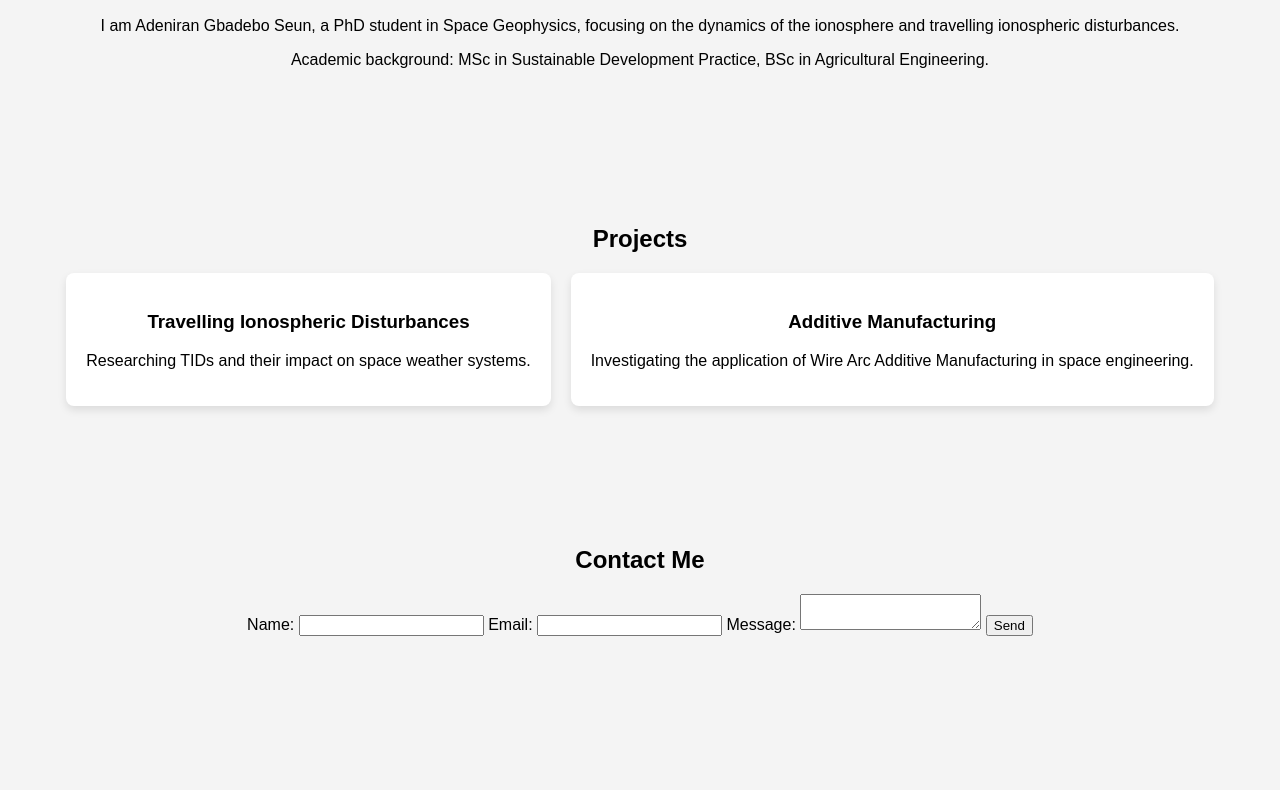
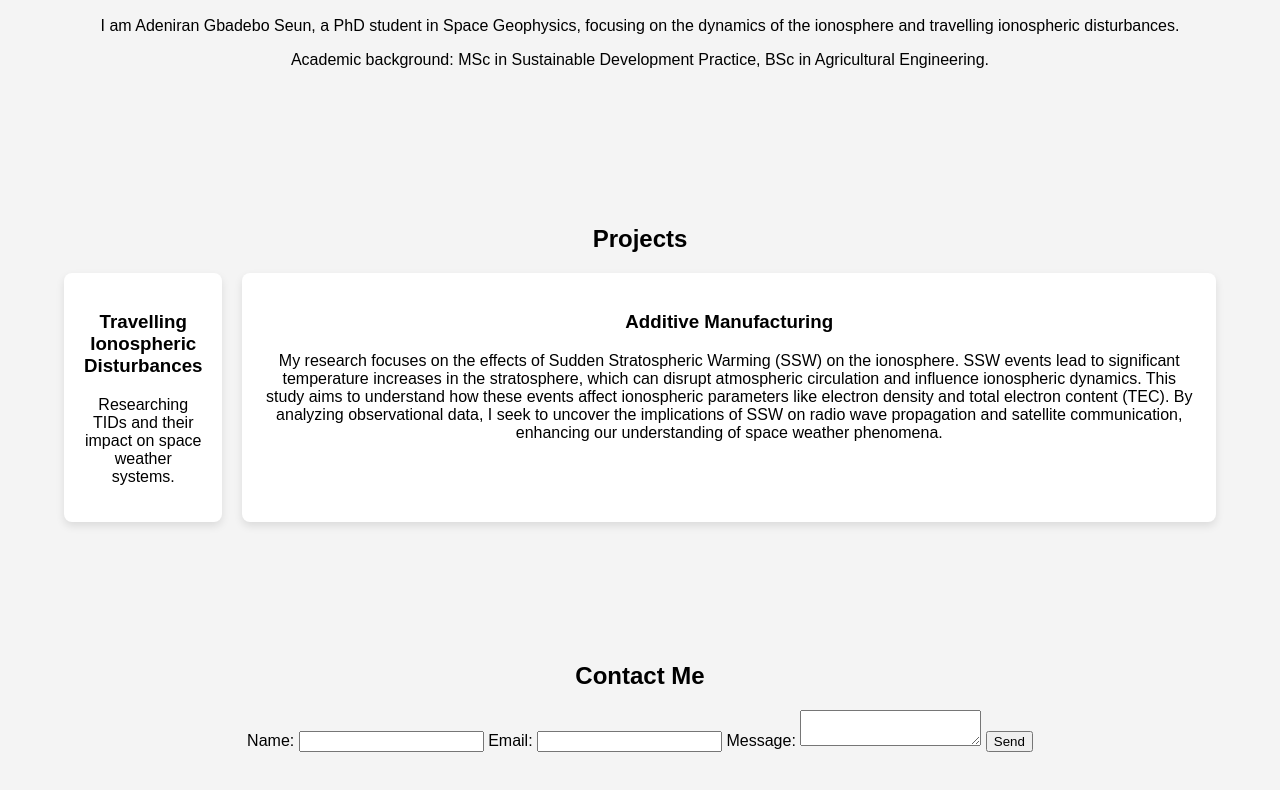
Before and after one commit to Adeniran1256/adeniranspace, a plain HTML site: page index.html in a window 1280 px wide. Shown: the part 1185-1975 px from the top of the page. Before the commit the page ends 1897 px from the top, so only its background shows below. Drawn offline with Linux system fonts and the light colour scheme; a script that the page names is missing.

Commit message:
Update index.html

```diff
--- a/index.html
+++ b/index.html
@@ -50,7 +50,7 @@
                 </div>
                 <div class="project-card" onclick="openModal('modal2')">
                     <h3>Additive Manufacturing</h3>
-                    <p>Investigating the application of Wire Arc Additive Manufacturing in space engineering.</p>
+                    <p>My research focuses on the effects of Sudden Stratospheric Warming (SSW) on the ionosphere. SSW events lead to significant temperature increases in the stratosphere, which can disrupt atmospheric circulation and influence ionospheric dynamics. This study aims to understand how these events affect ionospheric parameters like electron density and total electron content (TEC). By analyzing observational data, I seek to uncover the implications of SSW on radio wave propagation and satellite communication, enhancing our understanding of space weather phenomena.</p>
                 </div>
             </div>
         </div>
```
